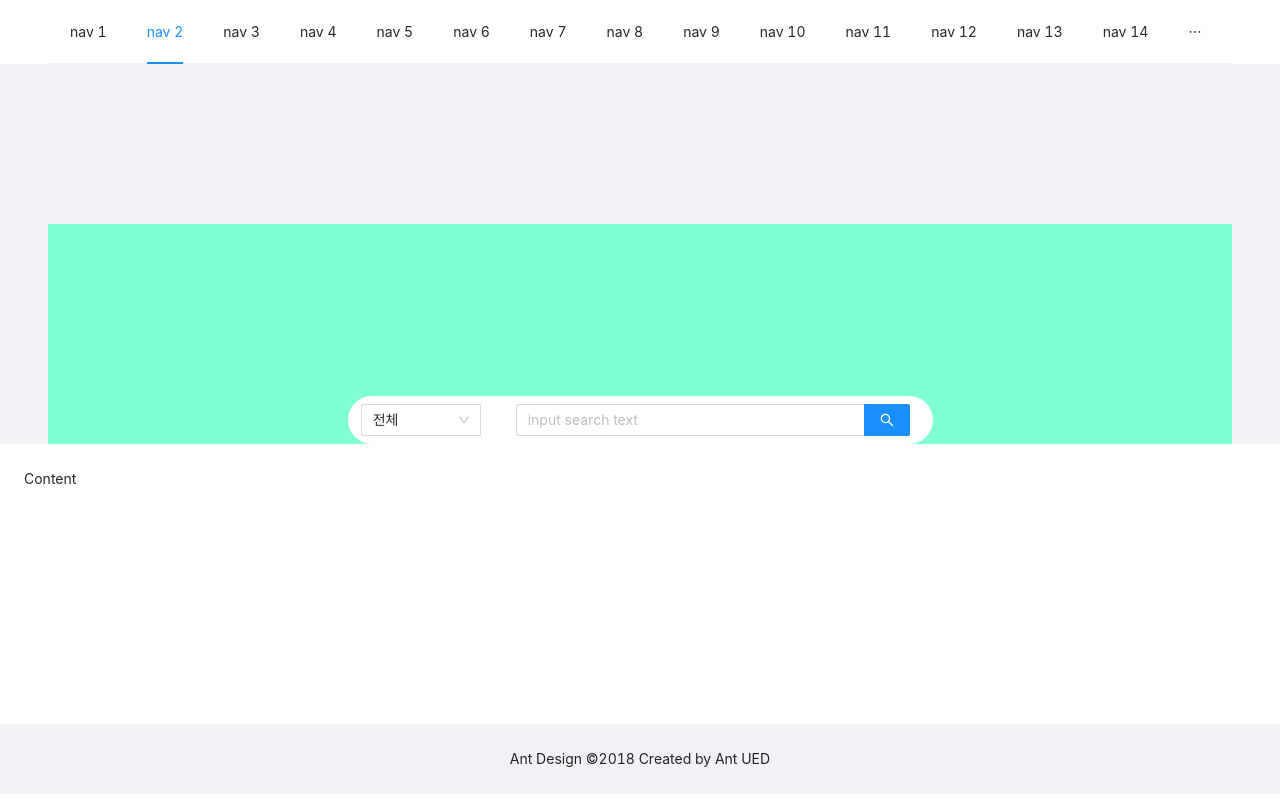
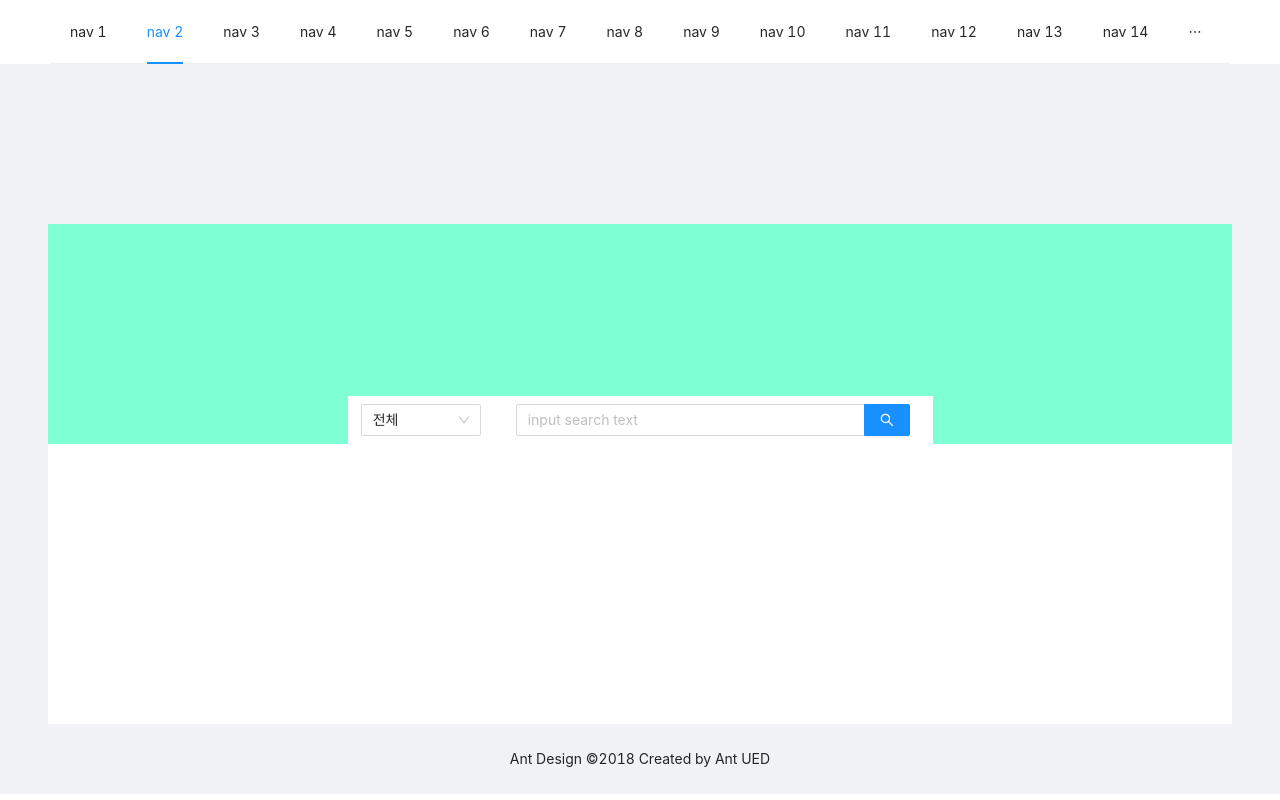
Before and after one commit to sc303030/nba_predict_react, a React (Create React App) app: page / in a window 1280 px wide. Built offline with nearby package versions, Linux system fonts and the light colour scheme.

Commit message:
22.07.21 | div 변경 효과 추가

```diff
--- a/src/Contents.tsx
+++ b/src/Contents.tsx
@@ -1,13 +1,14 @@
 import { Layout } from 'antd';
 import React from 'react';
 import SelectCategory from "./Select";
-import SearchInput from './SearchInput'
+import SearchInput from './SearchInput';
+import Information from "./Information";
 const {Content } = Layout;
 
 const contents: React.FC = () => (
       <Content>
         <section className="search-box-section bs">
-          <div className="search-box-child-1-div bs">
+          <div className="search-box-child-1-div bs ps">
             <div></div>
             <div></div>
             <div  className="search-box">
@@ -16,7 +17,9 @@ const contents: React.FC = () => (
             </div>
           </div>
         </section>
-        <div className="site-layout-content">Content</div>
+        <div className="site-layout-content ps">
+          <Information/>
+        </div>
       </Content>
   );
 
--- /dev/null
+++ b/src/Information.tsx
@@ -0,0 +1,49 @@
+
+import React from 'react';
+import "./information.css"
+const information: React.FC = () => (
+
+    <div className="wrapper">
+    <div className="container">
+        <input className="checkbox-all" id="all" type="radio" name="checkbox" checked={false}/>
+        <label htmlFor="all">all</label>
+        <input className="checkbox-js" id="js" type="radio" name="checkbox"/>
+        <label htmlFor="js">javascript</label>
+        <input className="checkbox-react" id="react" type="radio" name="checkbox"/>
+        <label htmlFor="react">react</label>
+        <input className="checkbox-html" id="html" type="radio" name="checkbox"/>
+        <label htmlFor="html">HTML/CSS</label>
+        <input className="checkbox-vue" id="vue" type="radio" name="checkbox"/>
+        <label htmlFor="vue">vue</label>
+        <input className="checkbox-angular" id="angular" type="radio" name="checkbox"/>
+        <label htmlFor="angular">angular</label>
+        <div className="seperator"></div>
+
+        <div className="cards">
+        <div className="project js"></div>
+        <div className="project html"></div>
+        <div className="project react"></div>
+        <div className="project vue"></div>
+        <div className="project angular"></div>
+        <div className="project js"></div>
+        <div className="project html"></div>
+        <div className="project react"></div>
+        <div className="project vue"></div>
+        <div className="project angular"></div>
+        <div className="project js"></div>
+        <div className="project html"></div>
+        <div className="project react"></div>
+        <div className="project vue"></div>
+        <div className="project angular"></div>
+        <div className="project js"></div>
+        <div className="project html"></div>
+        <div className="project react"></div>
+        <div className="project vue"></div>
+        <div className="project angular"></div>
+        </div>
+    </div>
+    </div>
+  );
+
+
+  export default information;
--- a/src/index.css
+++ b/src/index.css
@@ -43,6 +43,16 @@ code {
 .bs {
   box-sizing: border-box;
 }
+
+.ps {
+  max-width: 1184px;
+  width: 100%;
+  padding-right: 1.5rem;
+  padding-left: 1.5rem;
+  margin-right: auto;
+  margin-left: auto;
+  align-items: center;
+}
 .search-box-section {
     padding-top: 10rem;
     /* background-size: 100%;
@@ -50,18 +60,10 @@ code {
 }
 
 .search-box-child-1-div {
-  max-width: 1184px;
   height: 220px;
   background-color: aquamarine;
   display: grid;
   grid-template-rows: calc(56px + 1rem) calc(60px + 2.5rem) 48px;
-  /* row-gap: 1rem 2.5rem; */
-  width: 100%;
-  padding-right: 1.5rem;
-  padding-left: 1.5rem;
-  margin-right: auto;
-  margin-left: auto;
-  align-items: center;
 }
 
 .search-box-child-1-div > :nth-child(1) {
@@ -78,7 +80,7 @@ code {
   height:48px;
   background: #FFFFFF;
   box-shadow: 0px 35px 26px -21px rgba(0, 0, 0, 0.0008);
-  border-radius: 56px;
+  /* border-radius: 56px; */
   width: 585px;
 
   display: grid;
--- /dev/null
+++ b/src/information.css
@@ -0,0 +1,189 @@
+/* body {
+    margin: 0;
+    padding: 0;
+    background-color: rgba(0, 0, 0, 0.85);
+    color: whitesmoke;
+    font-weight: 400;
+    font-size: 15px;
+    line-height: 1.7;
+  } */
+
+.wrapper {
+width: 100%;
+padding: 60px 0;
+position: relative;
+display: flex;
+justify-content: center;
+}
+
+[type=radio]:checked,
+[type=radio]:not(:checked) {
+position: absolute;
+left: -9999px;
+}
+
+[type=radio]:checked + label,
+[type=radio]:not(:checked) + label {
+position: relative;
+padding-left: 12px;
+padding-right: 12px;
+letter-spacing: 3px;
+cursor: pointer;
+line-height: 30px;
+font-size: 15px;
+text-transform: uppercase;
+font-weight: 500;
+color: #fff;
+margin-right: 10px;
+margin-left: 10px;
+-webkit-transition: all 0.2s ease;
+transition: all 0.2s ease;
+}
+
+[type=radio]:checked + label:after,
+[type=radio]:not(:checked) + label:after {
+content: "";
+border-radius: 2px;
+height: 20px;
+padding: 5px;
+background-color: #e74c3c;
+position: absolute;
+bottom: 0;
+left: 6px;
+top: -4px;
+z-index: -1;
+-webkit-transition: all 0.2s ease;
+transition: all 0.2s ease;
+}
+
+[type=radio]:not(:checked) + label:after {
+opacity: 0;
+width: 0;
+}
+
+[type=radio]:checked + label:after {
+opacity: 1;
+width: calc(100% - 24px);
+}
+
+.checkbox-all:checked + label:after,
+.checkbox-all:not(:checked) + label:after {
+background-color: hotpink;
+}
+
+.checkbox-js:checked + label:after,
+.checkbox-js:not(:checked) + label:after {
+background-color: #f1c40f;
+}
+
+.checkbox-html:checked + label:after,
+.checkbox-html:not(:checked) + label:after {
+background-color: #ff932b;
+}
+
+.checkbox-react:checked + label:after,
+.checkbox-react:not(:checked) + label:after {
+background-color: #64e1fe;
+}
+
+.checkbox-vue:checked + label:after,
+.checkbox-vue:not(:checked) + label:after {
+background-color: #6edbbe;
+}
+
+.checkbox-angular:checked + label:after,
+.checkbox-angular:not(:checked) + label:after {
+background-color: #e75139;
+}
+
+.checkbox-all:checked + label {
+margin-left: 17px;
+}
+
+.seperator {
+width: 100%;
+height: 30px;
+}
+
+.cards {
+display: flex;
+flex-wrap: wrap;
+width: 800px;
+}
+
+.project {
+border-radius: 4px;
+box-shadow: 6px 7px 28px 0 rgba(16, 16, 16, 0.7);
+-webkit-transition: all 0.2s linear;
+transition: all 0.3s linear;
+}
+
+.project.js {
+border: 3px solid #f1c40f;
+}
+
+.project.html {
+border: 3px solid #ff932b;
+}
+
+.project.react {
+border: 3px solid #64e1fe;
+}
+
+.project.vue {
+border: 3px solid #6edbbe;
+}
+
+.project.angular {
+border: 3px solid #e75139;
+}
+
+.project.js,
+.project.html,
+.project.react,
+.project.vue,
+.project.angular {
+opacity: 0;
+transform: scale(0);
+padding: 0;
+margin: 0;
+visibility: hidden;
+border-width: 0;
+}
+
+.checkbox-all:checked ~ .cards .project.js,
+.checkbox-all:checked ~ .cards .project.html,
+.checkbox-all:checked ~ .cards .project.react,
+.checkbox-all:checked ~ .cards .project.vue,
+.checkbox-all:checked ~ .cards .project.angular,
+.checkbox-js:checked ~ .cards .project.js,
+.checkbox-html:checked ~ .cards .project.html,
+.checkbox-react:checked ~ .cards .project.react,
+.checkbox-vue:checked ~ .cards .project.vue,
+.checkbox-angular:checked ~ .cards .project.angular {
+opacity: 1;
+min-height: 140px;
+min-width: calc(22% - 28px);
+padding: 0 10px;
+margin-left: 10px;
+margin-right: 10px;
+margin-top: 20px;
+visibility: visible;
+transform: scale(1);
+border-width: 3px;
+}
+
+@media only screen and (max-width: 650px) {
+.container {
+    width: 100%;
+}
+
+label {
+    display: block;
+}
+
+.cards {
+    flex-direction: column;
+    width: auto;
+}
+}
```
